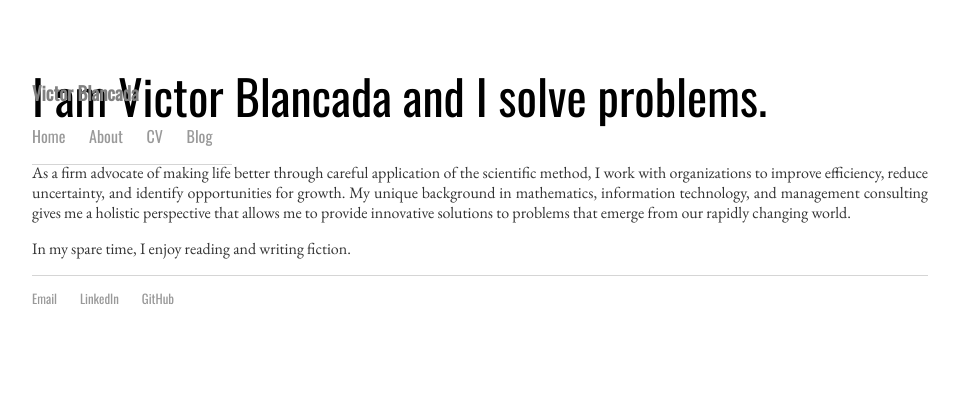
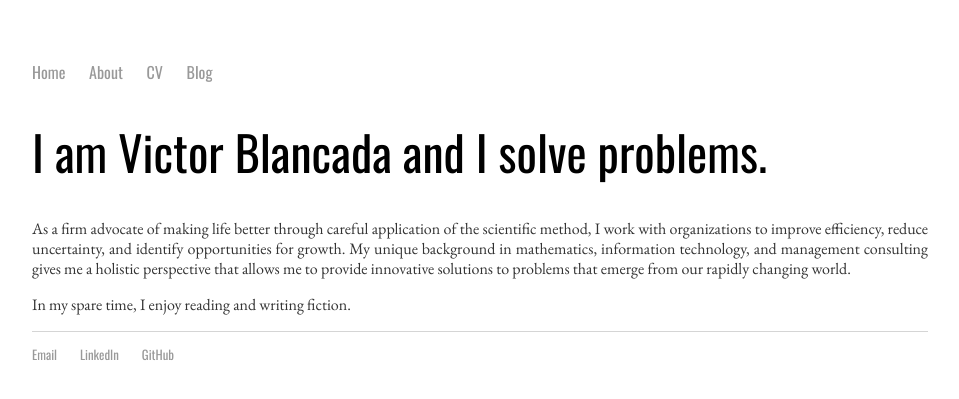
Before and after one commit to victorangeloblancada/victorangeloblancada.github.io-jekyll, a Jekyll site: the page built from about/index.html, in a window 1280 px wide. Shown: the top 399 px of the page, without its empty margins (160-1119 px from the left). Built offline with Jekyll 4.4.1, drawn with Linux system fonts in a browser that asks for light colours.

Commit message:
Update default.html

```diff
--- a/_layouts/default.html
+++ b/_layouts/default.html
@@ -8,8 +8,6 @@
 			<link rel="stylesheet" type="text/css" href="/css/main.css">
 		</head>
 		<body>
-			<header>
-				<h3>Victor Blancada</h3>
 			<nav>
 				<ul>
 					<li><a href="/">Home</a></li>
@@ -18,7 +16,6 @@
 					<li><a href="/blog">Blog</a></li>
 				</ul>
 			</nav>
-			</header>
 			<div class="container">
 
 			{{ content }}
```
Lines whose indentation alone changed are shown as unchanged.
